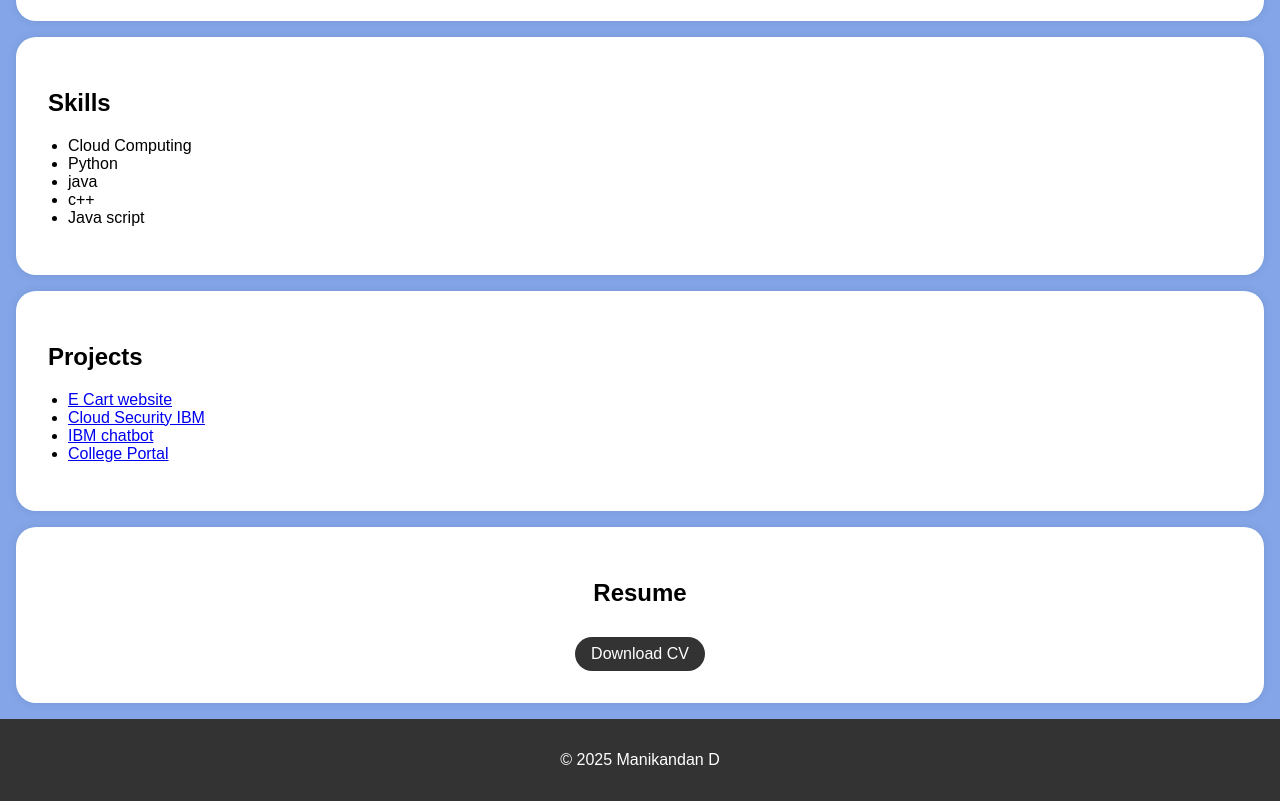
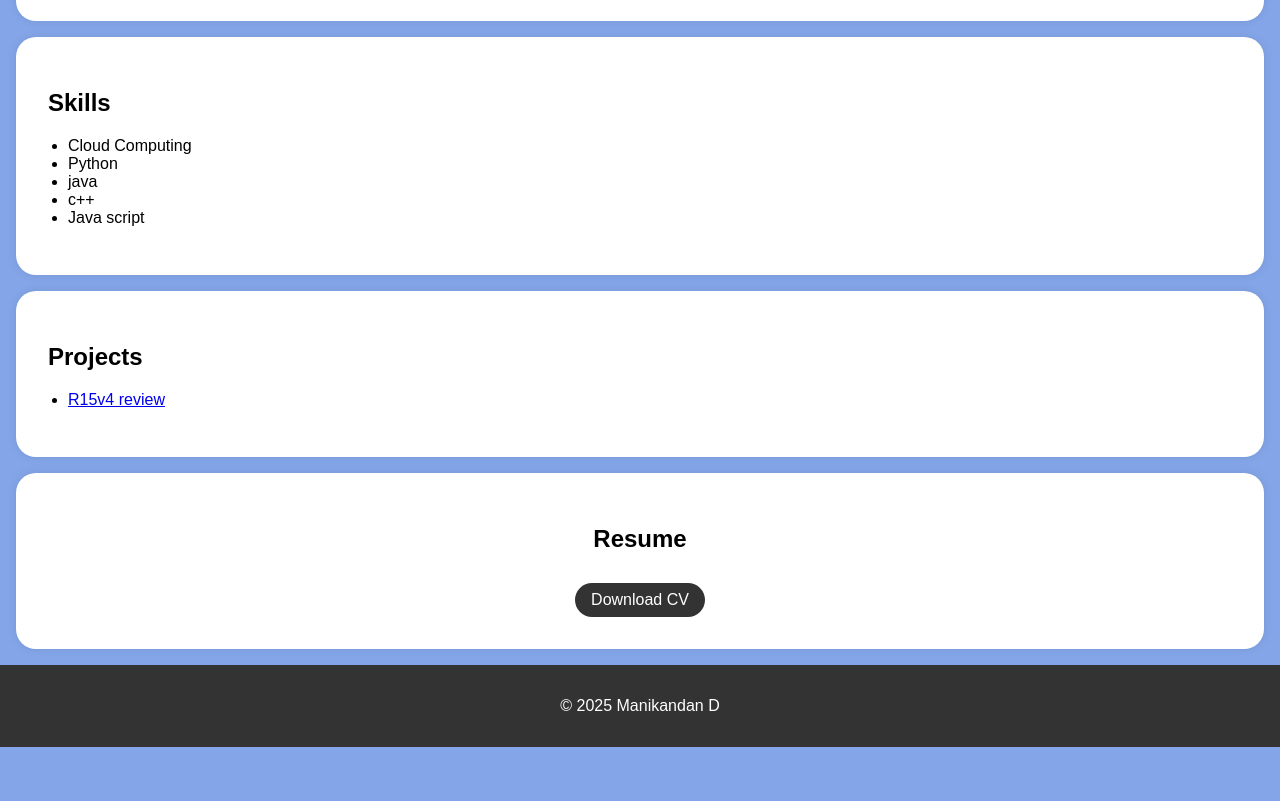
Before and after one commit to manikandan779/Portfolio-, a plain HTML site: page index.html in a window 1280 px wide. Shown: the part 591-1392 px from the top of the page. After the commit the page ends 1338 px from the top, so only its background shows below. Drawn offline with Linux system fonts and the light colour scheme.

Commit message:
Update index.html

```diff
--- a/index.html
+++ b/index.html
@@ -148,10 +148,8 @@ https://rakesh2005.neocities.org/1/Img/IMG-20250321-WA0003.jpg
         <div class="section-content">
             <h2>Projects</h2>
             <ul>
-                <li><a href="#">E Cart website</a></li>
-                <li><a href="#">Cloud Security IBM</a></li>
-                <li><a href="#">IBM chatbot</a></li>
-                <li><a href="#">College Portal</a></li>
+                <li><a href=" https://manikandan779.github.io/R15-v4/"> R15v4 review</a></li>
+
                 <!-- Add more project links here -->
             </ul>
         </div>
```
